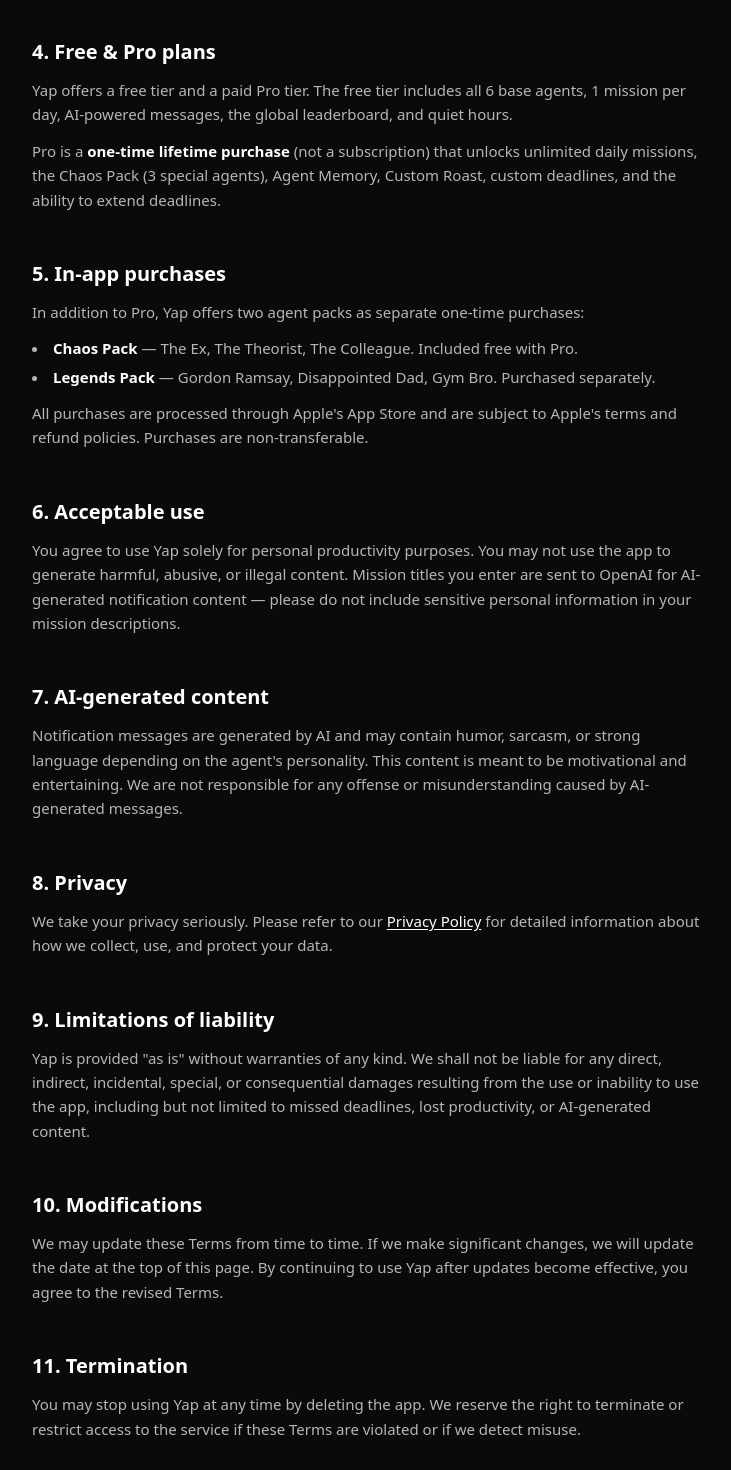
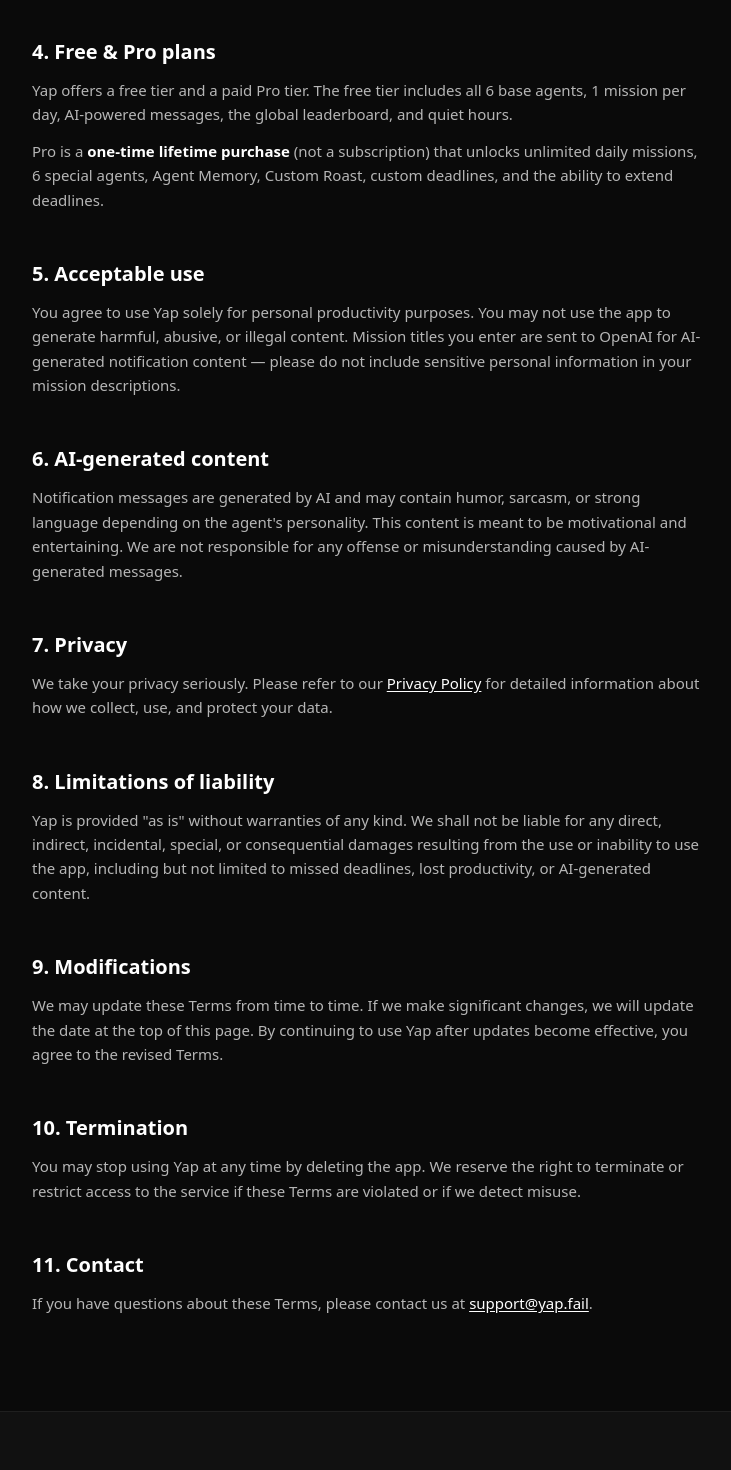
Before and after one commit to tschauner/yap-web, a Next.js app: page /terms in a window 1280 px wide. Shown: the part 960-2430 px from the top of the page, without its empty margins (272-1003 px from the left). Built offline with nearby package versions, Linux system fonts and the light colour scheme.

Commit message:
terms: remove agent packs, update Pro to 6 special agents, renumber sections, April 2026

```diff
--- a/app/terms/page.tsx
+++ b/app/terms/page.tsx
@@ -10,7 +10,7 @@
     <div className="min-h-screen bg-[#0a0a0a] text-white antialiased">
       <Nav />
       <main className="max-w-[720px] mx-auto px-6 pt-32 pb-24">
-        <p className="text-sm text-white/40 mb-4">March 2026</p>
+        <p className="text-sm text-white/40 mb-4">April 2026</p>
         <h1 className="text-4xl md:text-5xl font-bold tracking-tight mb-4">
           Terms of Use
         </h1>
@@ -82,40 +82,15 @@
             </p>
             <p className="mt-3">
               Pro is a <strong className="text-white">one-time lifetime purchase</strong>{" "}
-              (not a subscription) that unlocks unlimited daily missions, the
-              Chaos Pack (3 special agents), Agent Memory, Custom Roast,
-              custom deadlines, and the ability to extend deadlines.
+              (not a subscription) that unlocks unlimited daily missions, 6
+              special agents, Agent Memory, Custom Roast, custom deadlines,
+              and the ability to extend deadlines.
             </p>
           </section>
 
           <section>
             <h2 className="text-xl font-semibold text-white mb-3">
-              5. In-app purchases
-            </h2>
-            <p>
-              In addition to Pro, Yap offers two agent packs as separate
-              one-time purchases:
-            </p>
-            <ul className="list-disc list-inside mt-3 space-y-1">
-              <li>
-                <strong className="text-white">Chaos Pack</strong> — The Ex, The
-                Theorist, The Colleague. Included free with Pro.
-              </li>
-              <li>
-                <strong className="text-white">Legends Pack</strong> — Gordon
-                Ramsay, Disappointed Dad, Gym Bro. Purchased separately.
-              </li>
-            </ul>
-            <p className="mt-3">
-              All purchases are processed through Apple&apos;s App Store and are
-              subject to Apple&apos;s terms and refund policies. Purchases are
-              non-transferable.
-            </p>
-          </section>
-
-          <section>
-            <h2 className="text-xl font-semibold text-white mb-3">
-              6. Acceptable use
+              5. Acceptable use
             </h2>
             <p>
               You agree to use Yap solely for personal productivity purposes.
@@ -128,7 +103,7 @@
 
           <section>
             <h2 className="text-xl font-semibold text-white mb-3">
-              7. AI-generated content
+              6. AI-generated content
             </h2>
             <p>
               Notification messages are generated by AI and may contain humor,
@@ -141,7 +116,7 @@
 
           <section>
             <h2 className="text-xl font-semibold text-white mb-3">
-              8. Privacy
+              7. Privacy
             </h2>
             <p>
               We take your privacy seriously. Please refer to our{" "}
@@ -155,7 +130,7 @@
 
           <section>
             <h2 className="text-xl font-semibold text-white mb-3">
-              9. Limitations of liability
+              8. Limitations of liability
             </h2>
             <p>
               Yap is provided &quot;as is&quot; without warranties of any kind.
@@ -168,7 +143,7 @@
 
           <section>
             <h2 className="text-xl font-semibold text-white mb-3">
-              10. Modifications
+              9. Modifications
             </h2>
             <p>
               We may update these Terms from time to time. If we make
@@ -180,7 +155,7 @@
 
           <section>
             <h2 className="text-xl font-semibold text-white mb-3">
-              11. Termination
+              10. Termination
             </h2>
             <p>
               You may stop using Yap at any time by deleting the app. We
@@ -191,7 +166,7 @@
 
           <section>
             <h2 className="text-xl font-semibold text-white mb-3">
-              12. Contact
+              11. Contact
             </h2>
             <p>
               If you have questions about these Terms, please contact us at{" "}
```
Also changed, not shown: public/appIcon.png.
